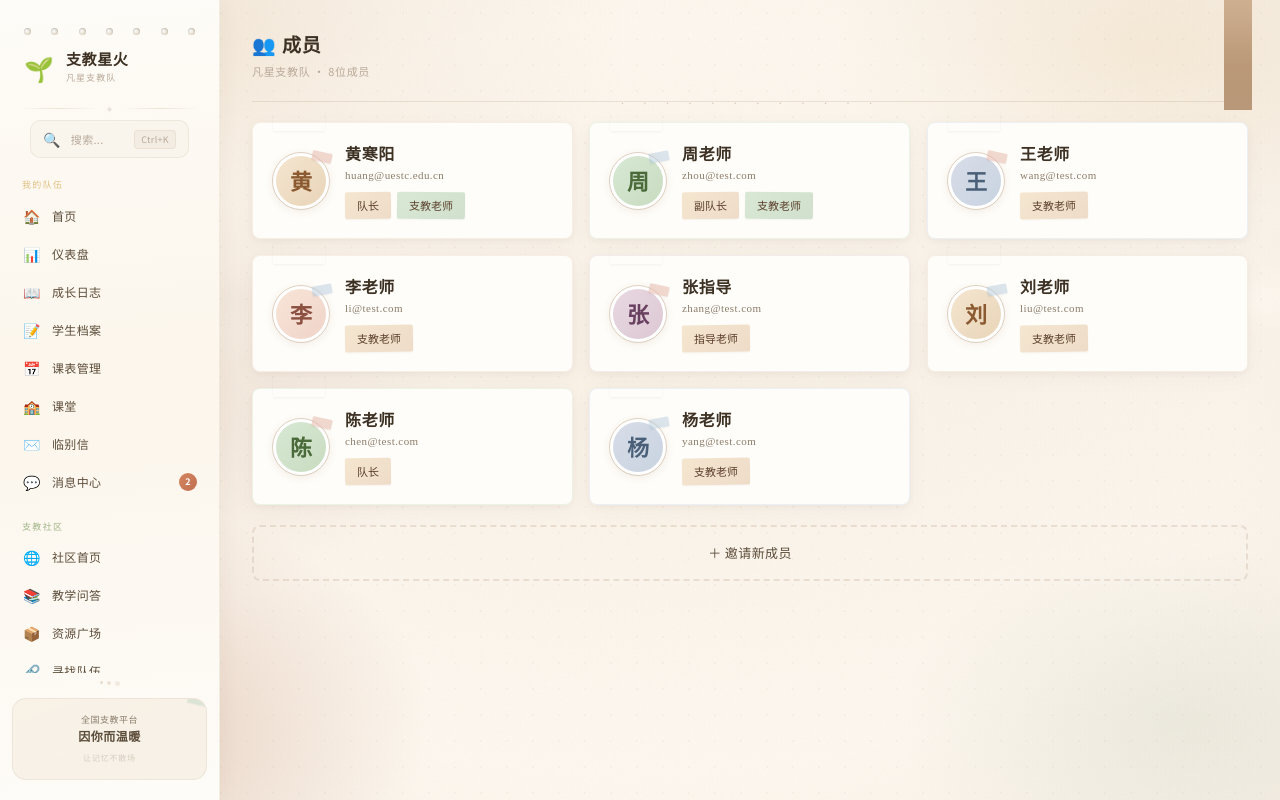
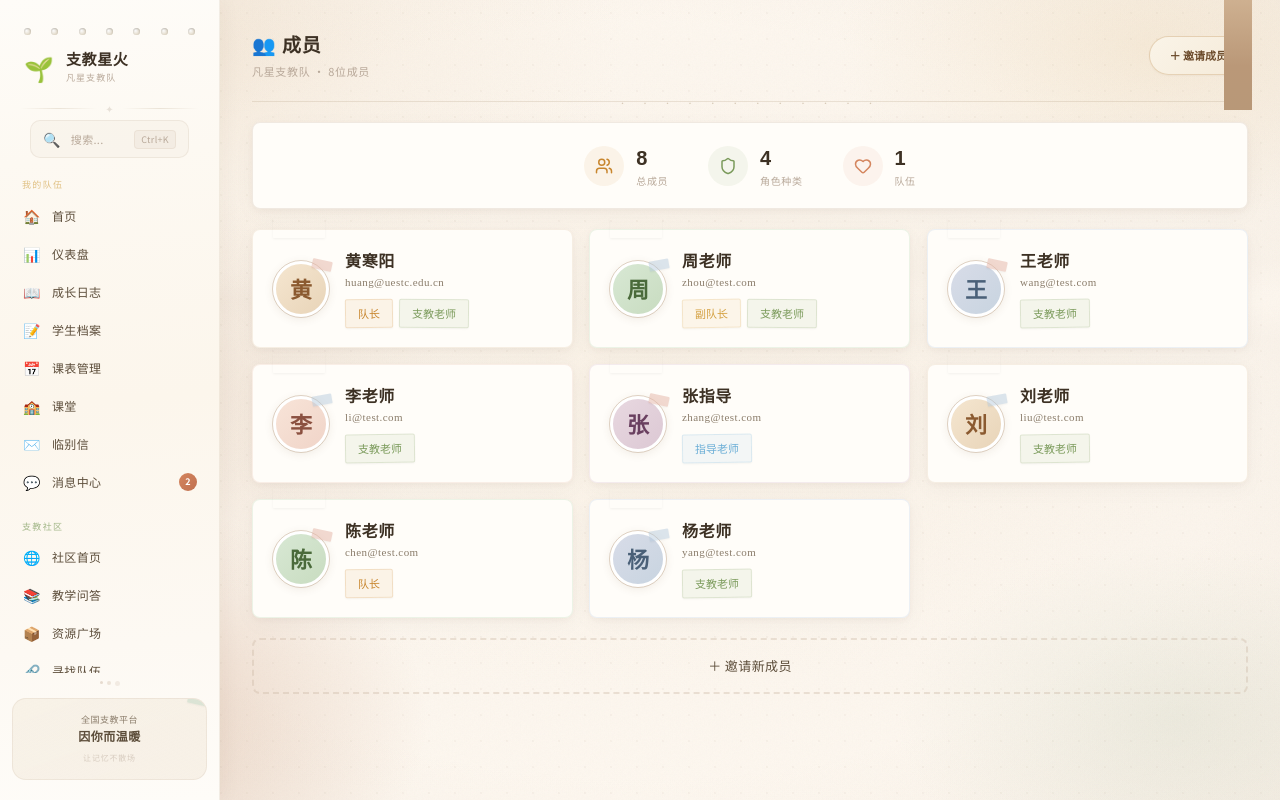
Before and after one commit to hhy1221/jiaoxue-capsule, a Next.js app: page /members in a window 1280 px wide. Built offline with nearby package versions, Linux system fonts and the light colour scheme; a web font is replaced by a local one.

Commit message:
🎨 成员页增强 — ①角色分布Banner统计卡片 ②成员卡片弹性入场动画(pop stagger) ③角色标签按身份着色 ④邀请按钮移至header

```diff
--- a/src/app/members/page.tsx
+++ b/src/app/members/page.tsx
@@ -1,41 +1,58 @@
 'use client'
 import InnerLayout from '@/components/layout/InnerLayout'
 import { MOCK_MEMBERS, MOCK_TEAM } from '@/lib/mock-data'
-import { ROLE_LABELS } from '@/types'
-import { useState } from 'react'
+import { ROLE_LABELS, UserRole } from '@/types'
+import { useState, useMemo } from 'react'
 import InviteMemberForm from '@/components/forms/InviteMemberForm'
+import { Users, UserCheck, Shield, Heart } from 'lucide-react'
 
 const AVATAR_GRADIENTS = [
-  'linear-gradient(135deg,#f5e6d0,#e8d4b8)',
-  'linear-gradient(135deg,#d8e8d4,#c8dcc0)',
-  'linear-gradient(135deg,#d8dce8,#c8d4e0)',
-  'linear-gradient(135deg,#f8e4d8,#f0d4c8)',
+  'linear-gradient(135deg,#f5e6d0,#e8d4b8)','linear-gradient(135deg,#d8e8d4,#c8dcc0)',
+  'linear-gradient(135deg,#d8dce8,#c8d4e0)','linear-gradient(135deg,#f8e4d8,#f0d4c8)',
   'linear-gradient(135deg,#e8d8e0,#dcc8d4)',
 ]
 const AVATAR_TEXT_COLORS = ['#8b5a30','#4a6a3a','#4a6078','#8b5040','#6a4060']
-const CARD_BORDERS = [
-  'rgba(220,190,160,0.25)',
-  'rgba(180,210,170,0.25)',
-  'rgba(180,200,225,0.25)',
-  'rgba(230,190,170,0.25)',
-  'rgba(210,180,200,0.25)',
-]
+const CARD_BORDERS = ['rgba(220,190,160,0.25)','rgba(180,210,170,0.25)','rgba(180,200,225,0.25)','rgba(230,190,170,0.25)','rgba(210,180,200,0.25)']
+
+const ROLE_COLORS: Record<UserRole,string> = {
+  captain:'#c8862e',vice_captain:'#d4a040',teacher:'#7a9a5a',advisor:'#6baed6',local_contact:'#d4855e',alumni:'#a78bfa',
+}
 
 export default function MembersPage() {
   const [showForm, setShowForm] = useState(false)
+
+  const roleStats = useMemo(() => {
+    const dist: Partial<Record<UserRole,number>> = {}
+    MOCK_MEMBERS.forEach(m => { m.roles.forEach(r => { dist[r] = (dist[r]||0)+1 }) })
+    return dist
+  }, [])
+
   return (<InnerLayout>
+    <style>{`
+      @keyframes memberPop { 0%{opacity:0;transform:scale(0.9) rotate(-2deg)} 60%{transform:scale(1.03) rotate(0.5deg)} 100%{opacity:1;transform:scale(1) rotate(0)} }
+      .member-card { animation:memberPop 0.5s cubic-bezier(0.34,1.56,0.64,1) both; }
+    `}</style>
     <header className="flex items-center justify-between pb-[22px] mb-5 flex-wrap gap-3 relative"
       style={{ borderBottom: '1.5px solid rgba(180,160,130,0.25)' }}>
       <div>
-        <h1 className="text-[19px] font-semibold tracking-[0.03em] text-[var(--ink)]"
-          style={{ fontFamily: "var(--font-serif)" }}>👥 成员</h1>
-        <p className="text-[11px] mt-0.5 tracking-[0.06em]" style={{ color: 'var(--faded)' }}>
-          {MOCK_TEAM.name} · {MOCK_MEMBERS.length}位成员
-        </p>
+        <h1 className="text-[19px] font-semibold tracking-[0.03em] text-[var(--ink)]" style={{ fontFamily:"var(--font-serif)" }}>👥 成员</h1>
+        <p className="text-[11px] mt-0.5 tracking-[0.06em]" style={{ color:'var(--faded)' }}>{MOCK_TEAM.name} · {MOCK_MEMBERS.length}位成员</p>
       </div>
-      <div className="absolute -bottom-[7px] left-1/2 -translate-x-1/2 text-[7px] tracking-[7px] whitespace-nowrap"
-        style={{ color: 'rgba(180,160,130,0.5)' }}>· · · · · · · · · · · ·</div>
+      <button className="picture-book-btn primary" style={{fontSize:11}} onClick={()=>setShowForm(true)}>＋ 邀请成员</button>
+      <div className="absolute -bottom-[7px] left-1/2 -translate-x-1/2 text-[7px] tracking-[7px]" style={{ color:'rgba(180,160,130,0.5)' }}>· · · · · · · · · · · ·</div>
     </header>
+
+    {/* 角色分布Banner */}
+    <div className="picture-book-card p-5 mb-5 flex items-center justify-center gap-10 flex-wrap" style={{transform:'rotate(-0.06deg)'}}>
+      {[{icon:Users,val:MOCK_MEMBERS.length,l:'总成员',color:'#c8862e'},
+        {icon:Shield,val:Object.keys(roleStats).length,l:'角色种类',color:'#7a9a5a'},
+        {icon:Heart,val:1,l:'队伍',color:'#d4855e'}].map(s=>(
+        <div key={s.l} className="flex items-center gap-3">
+          <div className="w-10 h-10 rounded-full flex items-center justify-center" style={{background:`${s.color}15`,color:s.color}}><s.icon size={18}/></div>
+          <div><p className="text-[20px] font-bold text-[var(--ink)]" style={{fontFamily:'var(--font-serif)'}}>{s.val}</p><p className="text-[10px] tracking-[0.06em]" style={{color:'var(--faded)'}}>{s.l}</p></div>
+        </div>
+      ))}
+    </div>
 
     <div className="grid grid-cols-[repeat(auto-fill,minmax(280px,1fr))] gap-4">
       {MOCK_MEMBERS.map((m, i) => {
@@ -43,8 +60,9 @@ export default function MembersPage() {
         const txtCol = AVATAR_TEXT_COLORS[i % 5]
         const border = CARD_BORDERS[i % 5]
         return (
-          <div key={m.id} className="picture-book-card tape-top p-5"
+          <div key={m.id} className="picture-book-card tape-top p-5 member-card hover:-translate-y-1 hover:shadow-md transition-all duration-300"
             style={{
+              animationDelay:`${i*0.1}s`,
               transform: `rotate(${(i%2===0?-0.3:0.2)}deg)`,
               borderColor: border,
             }}>
@@ -78,20 +96,19 @@ export default function MembersPage() {
                   {m.email}
                 </p>
                 <div className="flex gap-1.5 mt-2 flex-wrap">
-                  {m.roles.map((r, ri) => (
+                  {m.roles.map((r, ri) => {
+                    const rc = ROLE_COLORS[r] || 'var(--faded)'
+                    return (
                     <span key={r} className="picture-book-tag"
                       style={{
                         transform: `rotate(${ri%2===0?-0.8:0.6}deg)`,
-                        background: [
-                          'linear-gradient(135deg,#f5e6d0,#eedcc8)',
-                          'linear-gradient(135deg,#d8e8d4,#d0e0cc)',
-                          'linear-gradient(135deg,#d8dce8,#d0d4e0)',
-                          'linear-gradient(135deg,#f8e4d8,#f0d4c8)',
-                        ][ri%4],
+                        background: `${rc}15`,
+                        color: rc,
+                        border: `1px solid ${rc}30`,
                       }}>
                       {ROLE_LABELS[r]}
                     </span>
-                  ))}
+                  )})}
                 </div>
               </div>
             </div>
```
